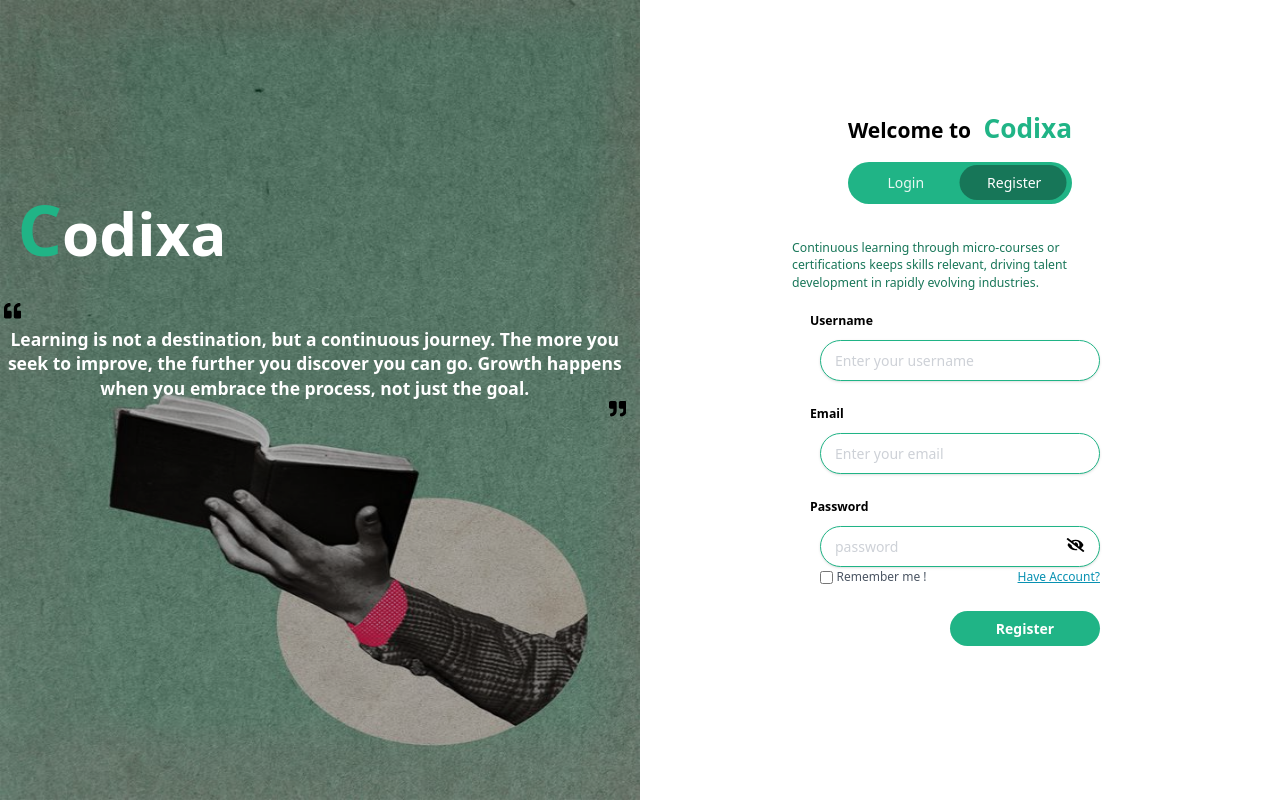
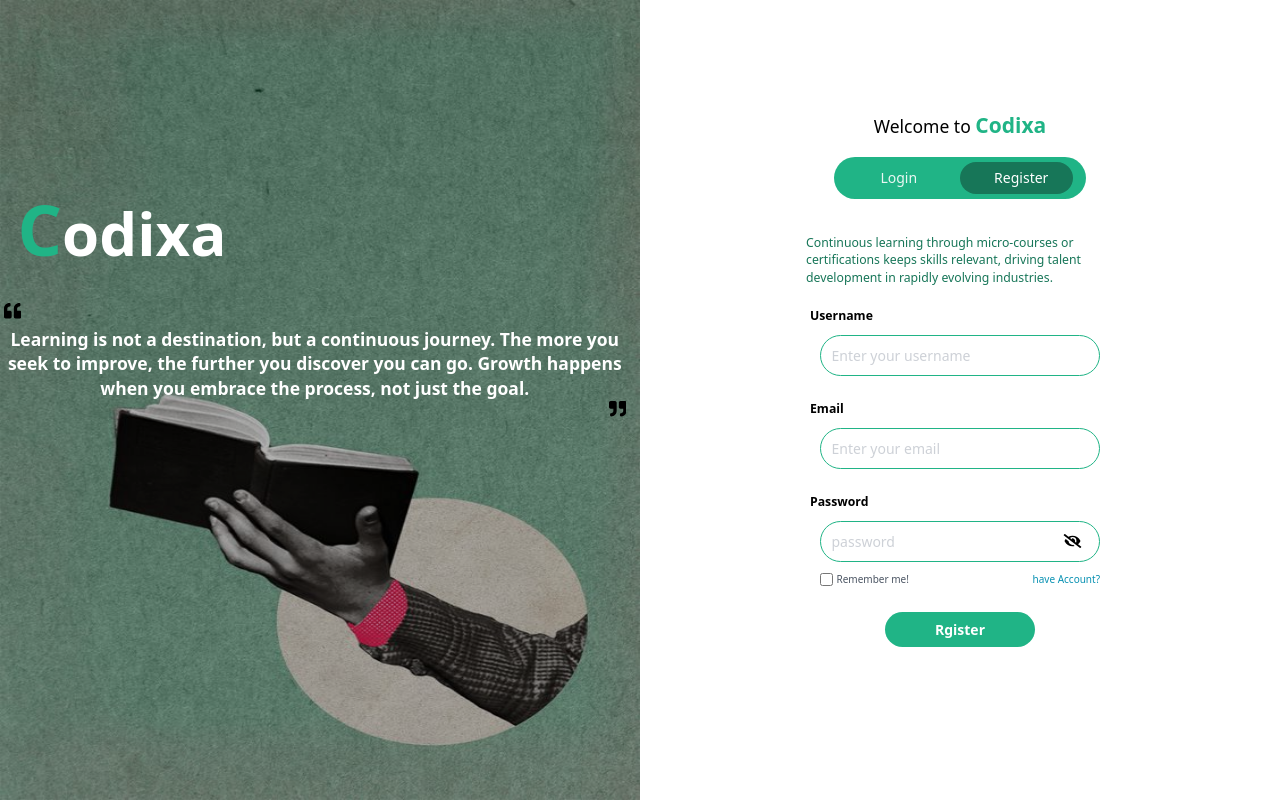
Before and after one commit to SiriusEG/Codixa_Front, a Next.js app: page /registration in a window 1280 px wide. Both pictures are taken after a click on the element "Register". Built offline with nearby package versions, Linux system fonts and the light colour scheme.

Commit message:
registration form

```diff
--- a/src/app/(pages2)/registration/Form.jsx
+++ b/src/app/(pages2)/registration/Form.jsx
@@ -3,7 +3,7 @@
 import React, { useState } from "react";
 import { FaEye, FaEyeSlash } from "react-icons/fa";
 
-const FormComponent = ({ isLogin }) => {
+const FormComponent = ({ setIsLogin, isLogin }) => {
   const [show, setshow] = useState(false);
   const showpass = () => {
     setshow(!show);
@@ -12,12 +12,16 @@ const FormComponent = ({ isLogin }) => {
   const showpass2 = () => {
     setshow2(!show2);
   };
+  const haveaccount = () => {
+    setIsLogin(true);
+  };
+
   return (
     <div className="w-full max-w-sm">
       {isLogin ? (
         // Login form
         <form className="bg-white rounded px-8 pt-6 pb-8 mb-4">
-          <div className="mb-4">
+          <div className="mb-3">
             <label
               className="block font-semibold ml-[-10px] text-black text-sm  mb-3"
               htmlFor="username"
@@ -25,13 +29,13 @@ const FormComponent = ({ isLogin }) => {
               Username
             </label>
             <input
-              className="shadow appearance-none placeholder:opacity-50 border border-primary py-3 rounded-3xl w-full px-4 mb-3 text-gray-900 leading-tight outline-none focus:shadow-outline"
+              className=" appearance-none placeholder:opacity-50 border border-primary py-3 rounded-3xl w-full px-3 mb-3 text-gray-900 leading-tight outline-none focus:shadow-outline"
               id="username"
               type="text"
               placeholder=" username"
             />
           </div>
-          <div className="mb-6 relative">
+          <div className="mb-3 relative">
             <label
               className="block font-semibold ml-[-10px] text-black text-sm  mb-3"
               htmlFor="password"
@@ -39,39 +43,39 @@ const FormComponent = ({ isLogin }) => {
               Password
             </label>
             <input
-              className="shadow appearance-none placeholder:opacity-50 border border-primary py-3 rounded-3xl w-full px-4 mb-3 text-gray-900 leading-tight outline-none focus:shadow-outline"
+              className=" appearance-none placeholder:opacity-50 border border-primary py-3 rounded-3xl w-full px-3 mb-3 text-gray-900 leading-tight outline-none focus:shadow-outline"
               id="password"
               type={show2 ? "text" : "password"}
               placeholder="password"
             />
             {show2 ? (
               <FaEye
-                className="right-0 absolute w-[49px] bottom-[25px] cursor-pointer"
+                className="right-[1%] absolute w-[49px] bottom-[31%] cursor-pointer"
                 onClick={showpass2}
               />
             ) : (
               <FaEyeSlash
-                className="right-0 absolute w-[49px] bottom-[25px] cursor-pointer"
+                className="right-[1%] absolute w-[49px] bottom-[31%] cursor-pointer"
                 onClick={showpass2}
               />
             )}
           </div>
-          <div className=" flex  justify-between mt-[-30px] mb-7">
+          <div className=" flex  justify-between mt-[-5%] mb-7">
             <div className=" flex items-center gap-1">
               <input type="checkbox" name="Remember" id="remember" />
               <label
-                className="text-gray-600 text-[12px] hover:text-gray-900"
+                className="text-gray-600 text-[10px] hover:text-gray-900"
                 htmlFor="remember"
               >
-                Remember me !{" "}
+                Remember me!{" "}
               </label>
             </div>
-            <a href="#" className=" underline text-[12px]  text-cyan-600">
+            <a href="#" className="  text-[10px]  text-cyan-600">
               {" "}
               Forget Password?
             </a>
           </div>
-          <div className="flex justify-end">
+          <div className="flex  justify-center">
             <button
               className="bg-primary  w-[150px]  text-white font-semibold py-2 px-5 rounded-3xl outline-none focus:shadow-outline"
               type="submit"
@@ -91,7 +95,7 @@ const FormComponent = ({ isLogin }) => {
               Username
             </label>
             <input
-              className="shadow appearance-none placeholder:opacity-50 border border-primary py-3 rounded-3xl w-full px-4 mb-3 text-gray-900 leading-tight outline-none focus:shadow-outline"
+              className=" appearance-none placeholder:opacity-50 border border-primary py-3 rounded-3xl w-full px-3 mb-3 text-gray-900 leading-tight outline-none focus:shadow-outline"
               id="username"
               type="text"
               placeholder="Enter your username"
@@ -105,13 +109,13 @@ const FormComponent = ({ isLogin }) => {
               Email
             </label>
             <input
-              className="shadow appearance-none placeholder:opacity-50 border border-primary py-3 rounded-3xl w-full px-4 mb-3 text-gray-900 leading-tight outline-none focus:shadow-outline"
+              className=" appearance-none placeholder:opacity-50 border border-primary py-3 rounded-3xl w-full px-3 mb-3 text-gray-900 leading-tight outline-none focus:shadow-outline"
               id="email"
               type="email"
               placeholder="Enter your email"
             />
           </div>
-          <div className="mb-6 relative">
+          <div className="mb-4 relative">
             <label
               className="block font-semibold ml-[-10px] text-black text-sm  mb-3"
               htmlFor="password"
@@ -119,19 +123,18 @@ const FormComponent = ({ isLogin }) => {
               Password
             </label>
             <input
-              className="shadow appearance-none  placeholder:opacity-50 border border-primary py-3 rounded-3xl w-full px-4 mb-3 text-gray-900 leading-tight outline-none focus:shadow-outline"
-              id="password"
+              className=" appearance-none placeholder:opacity-50 border border-primary py-3 rounded-3xl w-full px-3 mb-3 text-gray-900 leading-tight outline-none focus:shadow-outline"
               type={show ? "text" : "password"}
               placeholder="password"
             />
             {show ? (
               <FaEye
-                className="right-0 absolute w-[49px] bottom-[25px] cursor-pointer"
+                className="right-[1%] absolute w-[49px] bottom-[31%] cursor-pointer"
                 onClick={showpass}
               />
             ) : (
               <FaEyeSlash
-                className="right-0 absolute w-[49px] bottom-[25px] cursor-pointer"
+                className="right-[1%] absolute w-[49px] bottom-[31%] cursor-pointer"
                 onClick={showpass}
               />
             )}
@@ -151,27 +154,30 @@ const FormComponent = ({ isLogin }) => {
               placeholder="password"
             />
           </div> */}
-          <div className=" flex  justify-between mt-[-30px] mb-7">
+          <div className=" flex justify-between mt-[-5%] mb-7">
             <div className=" flex items-center gap-1">
               <input type="checkbox" name="Remember" id="remember" />
               <label
-                className="text-gray-600 text-[12px] hover:text-gray-900"
+                className="text-gray-600 text-[10px] hover:text-gray-900"
                 htmlFor="remember"
               >
-                Remember me !{" "}
+                Remember me!{" "}
               </label>
             </div>
-            <a href="#" className=" underline text-[12px]  text-cyan-600">
+            <a
+              className="  text-[10px]   cursor-pointer text-cyan-600"
+              onClick={haveaccount}
+            >
               {" "}
-              Have Account?
+              have Account?
             </a>
           </div>
-          <div className="flex justify-end">
+          <div className="flex  justify-center">
             <button
               className="bg-primary  w-[150px]  text-white font-semibold py-2 px-5 rounded-3xl outline-none focus:shadow-outline"
               type="submit"
             >
-              Register
+              Rgister
             </button>
           </div>
         </form>
--- a/src/app/(pages2)/registration/page.jsx
+++ b/src/app/(pages2)/registration/page.jsx
@@ -39,10 +39,10 @@ function Page() {
         </div>
         <div className=" flex flex-col items-center justify-center w-1/2 ">
           {/* upper area  */}
-          <div className="flex flex-col items-center">
-            <h4 className="text-2xl font-semibold text-center  mb-5">
+          <div className="flex w-96 flex-col items-center justify-center">
+            <h4 className="text-xl text-center  mb-5">
               Welcome to{" "}
-              <span className="text-3xl ml-2 font-bold text-center text-primary">
+              <span className="text-2xl font-bold text-center text-primary">
                 Codixa
               </span>
             </h4>
@@ -51,14 +51,14 @@ function Page() {
               isLogin={isLogin}
               toggleSwitch={toggleSwitch}
             />
-            <p className=" font-thin text-left mt-10 w-96 text-sm text-secondary">
+            <p className=" font-thin text-left ml-4 mt-10  text-sm text-secondary">
               {" "}
               Continuous learning through micro-courses or certifications keeps
               skills relevant, driving talent development in rapidly evolving
               industries.{" "}
             </p>
             {/* Form area */}
-            <FormComponent isLogin={isLogin} />
+            <FormComponent setIsLogin={setIsLogin} isLogin={isLogin} />
           </div>
         </div>
       </div>
--- a/src/app/(pages2)/registration/switch.jsx
+++ b/src/app/(pages2)/registration/switch.jsx
@@ -2,13 +2,11 @@ import React from "react";
 
 const LoginRegisterSwitch = ({ isLogin, setIsLogin, toggleSwitch }) => {
   return (
-    <div className="relative flex items-center justify-center bg-primary rounded-full w-64 h-12 p-1 cursor-pointer">
+    <div className="relative flex items-center justify-center bg-primary rounded-full w-72 h-12 p-1 cursor-pointer">
       {/* Background bar */}
       <div
-        className={`absolute top-1 left-1 h-10 w-[48%] rounded-full transition-transform duration-300 ${
-          isLogin
-            ? "translate-x-0 bg-secondary"
-            : "translate-x-[100%] bg-secondary"
+        className={`absolute h-9 w-[45%] rounded-full transition-all duration-500 ease-in-out bg-secondary ${
+          isLogin ? "left-[5%]" : "right-[5%]"
         }`}
         onClick={toggleSwitch}
       />
@@ -26,7 +24,7 @@ const LoginRegisterSwitch = ({ isLogin, setIsLogin, toggleSwitch }) => {
       {/* Register Text */}
       <div
         onClick={() => setIsLogin(false)}
-        className={`z-10 w-1/2 text-center text-white  ${
+        className={`z-10 w-1/2 text-center text-white ${
           isLogin ? "opacity-90" : ""
         }`}
       >
```
